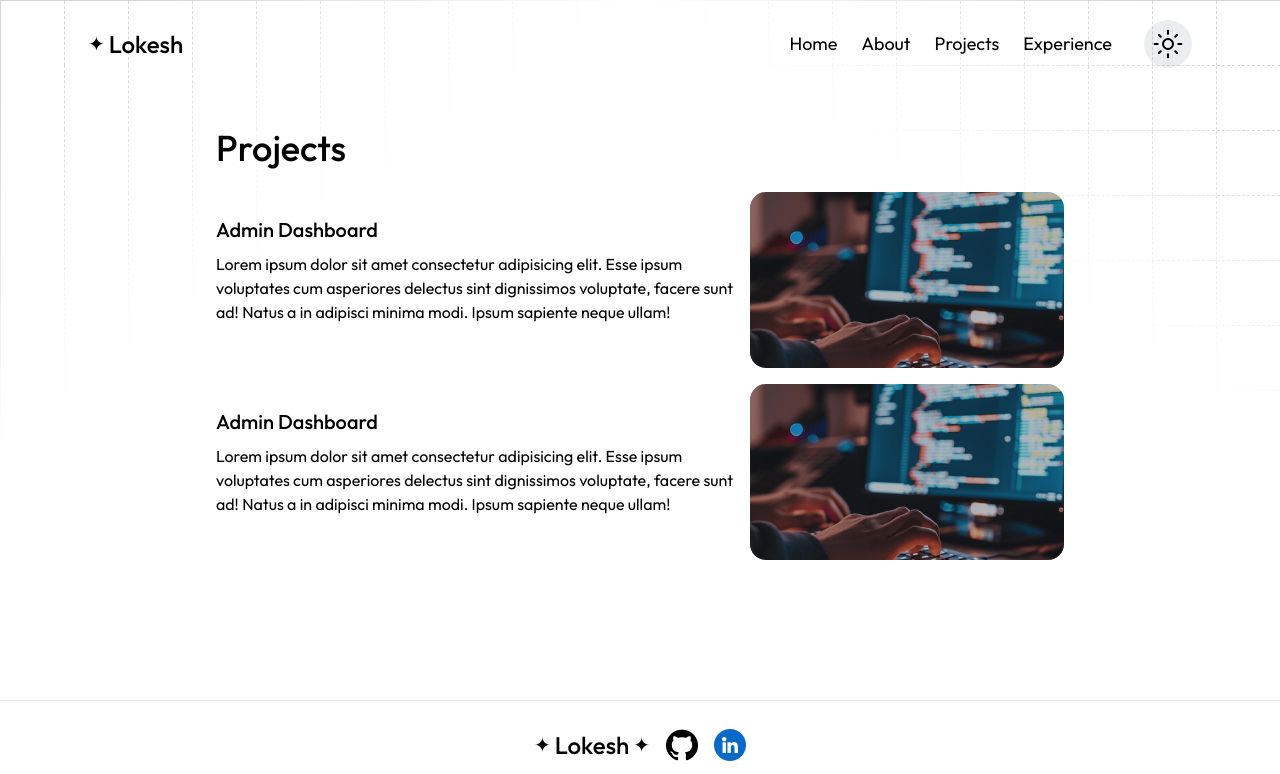
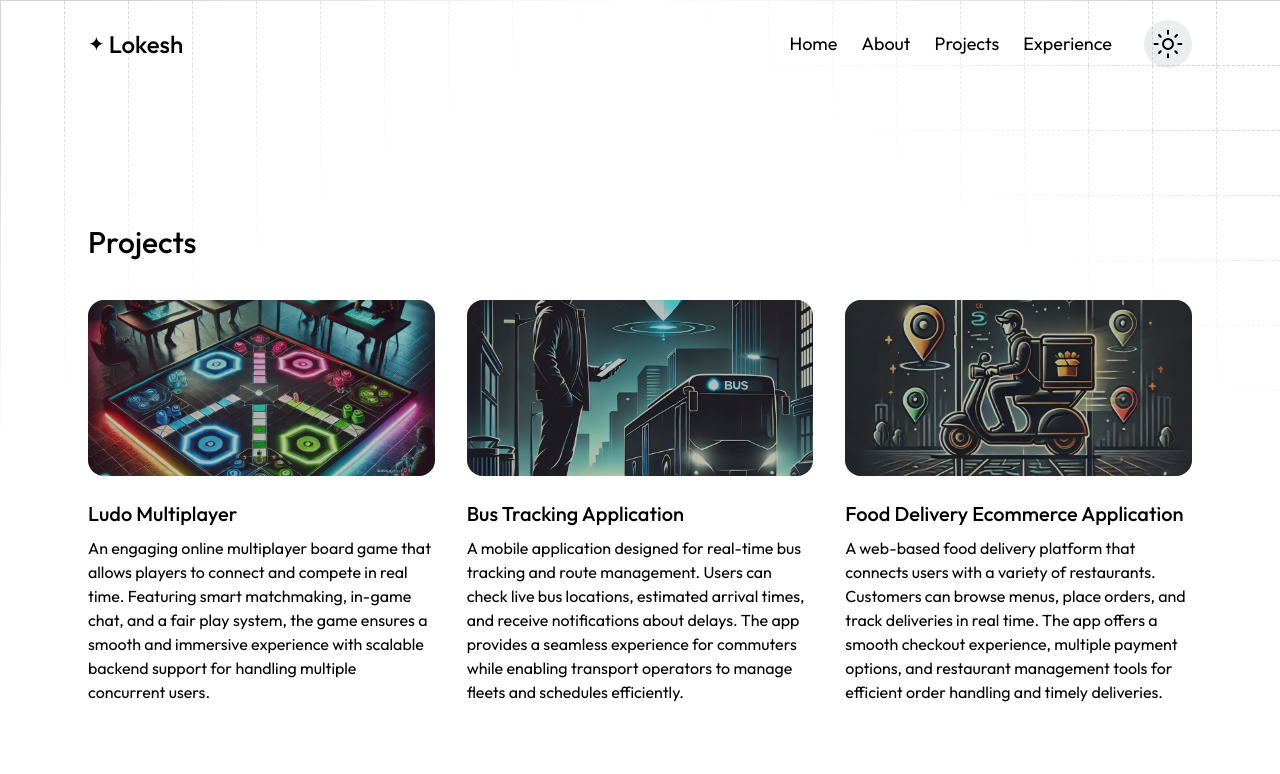
Before and after one commit to lokeshchauhan521/Portfolio2.0, a Next.js app: page /projects in a window 1280 px wide. Shown: the top 774 px of the page. Built offline with nearby package versions, Linux system fonts and the light colour scheme; a web font is replaced by a local one.

Commit message:
project added

```diff
--- a/app/components/Projects.tsx
+++ b/app/components/Projects.tsx
@@ -74,7 +74,7 @@ const ProjectItem = ({ project }: { project: Project }) => {
       </div>
       <div className="py-6">
         <p className="text-xl font-medium line-clamp-1 mb-2">{project.name}</p>
-        <p className="text-base line-clamp-3">
+        <p className="text-base line-clamp-4">
           {project.description}
         </p>
       </div>
--- a/app/projects/page.tsx
+++ b/app/projects/page.tsx
@@ -1,39 +1,86 @@
-import Image from 'next/image'
-import DeveloperImg from '@/app/assets/images/code.png'
+'use client'
+import { useState } from 'react'
+import Link from 'next/link'
+import LudoDark from '@/app/assets/images/LudoDark.webp'
+import LudoLight from '@/app/assets/images/LudoLight.webp'
+import BusDark from '@/app/assets/images/busDark.webp'
+import BusLight from '@/app/assets/images/busLight.webp'
+import foodLight from '@/app/assets/images/foodLight.webp'
+import foodDark from '@/app/assets/images/foodDark.webp'
+import Image, { StaticImageData } from 'next/image'
+import { ArrowRightIcon } from '@/app/components/icons'
+import { useAppSelector, useMounted } from '@/lib/hooks'
 
-export default function Projects() {
+type Project = {
+  imgPath: StaticImageData
+  name: string
+  description: string
+}
+
+
+
+
+const Projects = () => {
+  const theme = useAppSelector((state) => state.theme.theme)
+  const mounted = useMounted()
+  const [isExpanded, setIsExpanded] = useState(false)
+  if (!mounted) return;
+  const projects: Project[] = [
+    {
+      imgPath: theme !== 'light' ? LudoLight : LudoDark,
+      name: 'Ludo Multiplayer',
+      description: 'An engaging online multiplayer board game that allows players to connect and compete in real time. Featuring smart matchmaking, in-game chat, and a fair play system, the game ensures a smooth and immersive experience with scalable backend support for handling multiple concurrent users.',
+    },
+    {
+      imgPath: theme !== 'light' ? BusLight : BusDark,
+      name: 'Bus Tracking Application',
+      description: 'A mobile application designed for real-time bus tracking and route management. Users can check live bus locations, estimated arrival times, and receive notifications about delays. The app provides a seamless experience for commuters while enabling transport operators to manage fleets and schedules efficiently.',
+    },
+    {
+      imgPath: theme !== 'light' ? foodLight : foodDark,
+      name: 'Food Delivery Ecommerce Application',
+      description: 'A web-based food delivery platform that connects users with a variety of restaurants. Customers can browse menus, place orders, and track deliveries in real time. The app offers a smooth checkout experience, multiple payment options, and restaurant management tools for efficient order handling and timely deliveries.',
+    },
+  ];
+
+
   return (
-    <>
-      <section className="max-w-4xl mx-auto pb-4 px-6">
-        <h2>Projects</h2>
-        <div className="flex flex-col gap-4 mt-6">
-          <ProjectItem />
-          <ProjectItem />
-        </div>
-      </section>
-    </>
+    <section id="projects" className="dashboard-section">
+      <h3 className="mb-10">Projects</h3>
+      <div className="grid gap-8 sm:grid-cols-2 lg:grid-cols-3">
+        {projects.map((project) => (
+          <ProjectItem key={project.name} project={project} />
+        ))}
+      </div>
+      <div className="flex-center">
+        <Link href="/projects" className="btn-primary px-16 mt-12">
+          All Projects
+          <ArrowRightIcon className="size-6 fill-white dark:fill-dark" />
+        </Link>
+      </div>
+    </section>
   )
 }
 
-const ProjectItem = () => {
+const ProjectItem = ({ project }: { project: Project }) => {
   return (
-    <div className="flex items-start cursor-pointer group">
-      <div className="py-6">
-        <p className="text-xl font-medium mb-2">Admin Dashboard</p>
-        <p className="text-base">
-          Lorem ipsum dolor sit amet consectetur adipisicing elit. Esse ipsum
-          voluptates cum asperiores delectus sint dignissimos voluptate, facere
-          sunt ad! Natus a in adipisci minima modi. Ipsum sapiente neque ullam!
-        </p>
-      </div>
+    <div className="flex flex-col items-center cursor-pointer group">
       <div className="relative bg-red size-full rounded-2xl  overflow-hidden bg-white">
         <Image
-          src={DeveloperImg}
+          src={project.imgPath}
           alt="project-img"
           className="h-48 w-full object-cover group-hover:scale-105 transition-all duration-300 sm:h-44 lg:h-44"
         />
         <div className="absolute inset-0 size-full bg-neutral-800 bg-opacity-30 group-hover:bg-opacity-0 transition-all duration-300" />
       </div>
+      <div className="py-6">
+        <p className="text-xl font-medium line-clamp-1 mb-2">{project.name}</p>
+        <p className="text-base">
+          {project.description}
+        </p>
+      </div>
     </div>
   )
 }
+
+export default Projects
```
